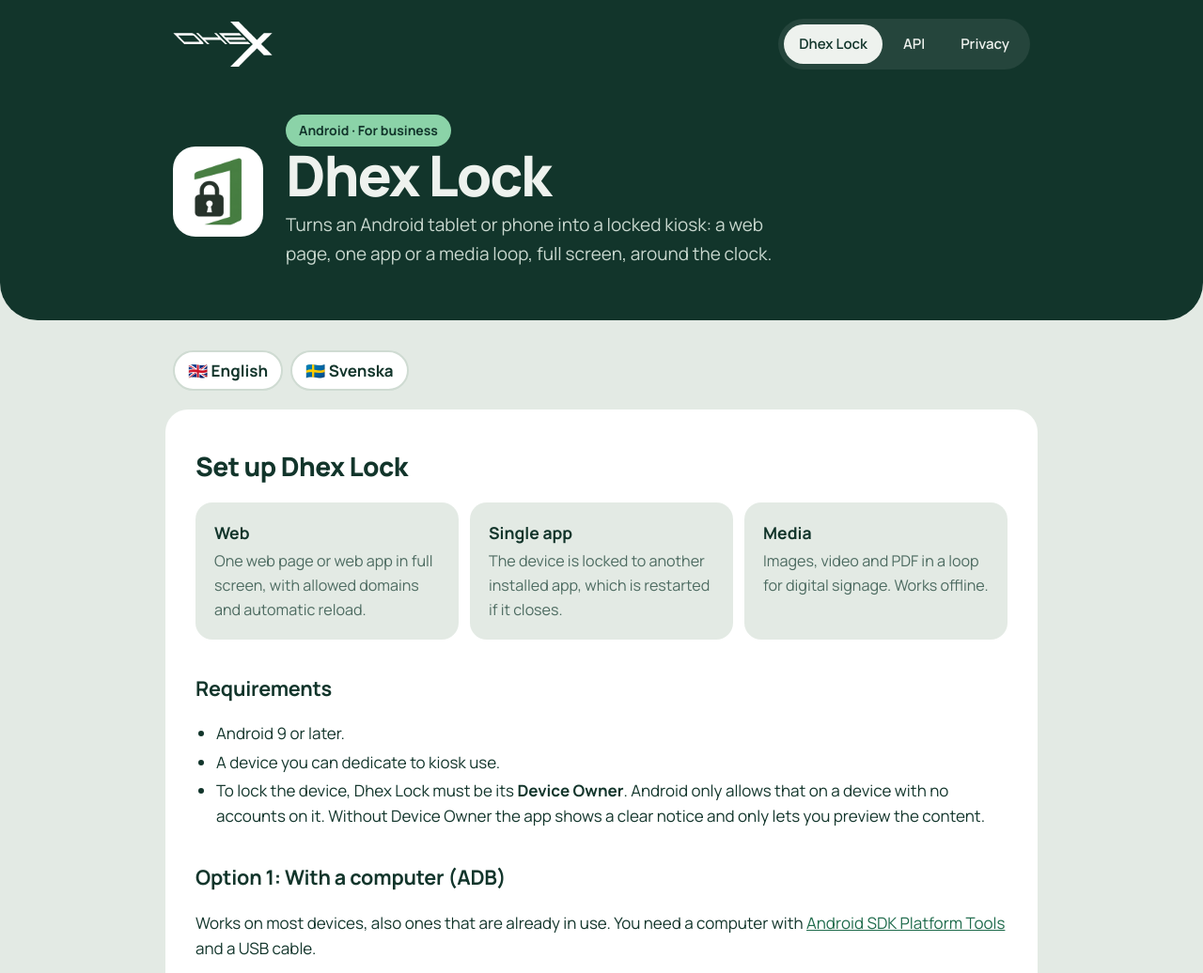
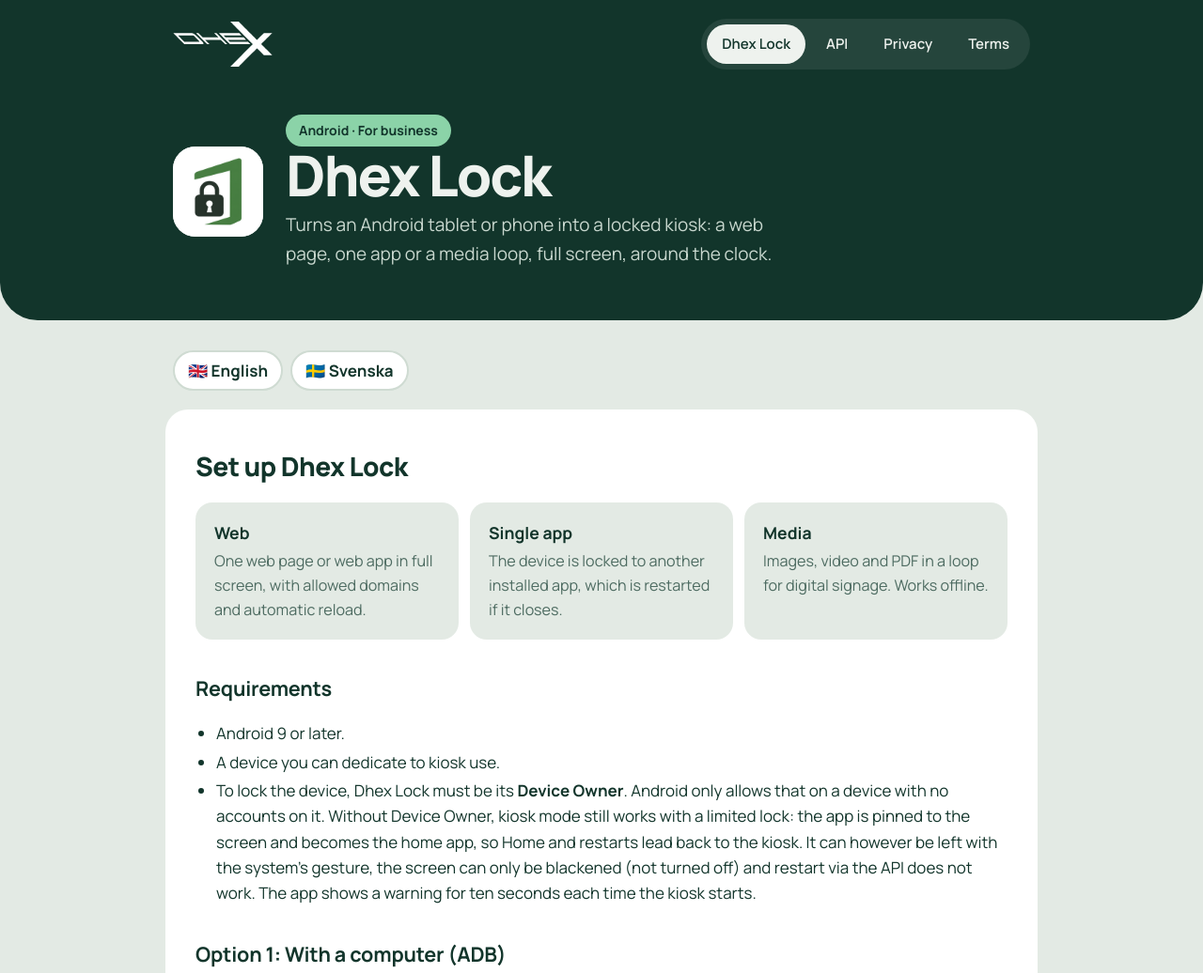
Before and after one commit to davvadoh/dhexab-apps, a plain HTML site: page dhex-lock/index.html in a window 1280 px wide. Shown: the top 1036 px of the page at 94% size. Drawn offline with Linux system fonts and the light colour scheme.

Commit message:
Add files via upload

```diff
--- a/dhex-lock/index.html
+++ b/dhex-lock/index.html
@@ -18,6 +18,7 @@
         <a href="./" aria-current="page">Dhex Lock</a>
         <a href="api/">API</a>
         <a href="privacy/">Privacy</a>
+        <a href="terms/">Terms</a>
       </nav>
     </div>
     <div class="hero">
@@ -50,7 +51,7 @@
     <ul>
       <li>Android 9 or later.</li>
       <li>A device you can dedicate to kiosk use.</li>
-      <li>To lock the device, Dhex Lock must be its <strong>Device Owner</strong>. Android only allows that on a device with no accounts on it. Without Device Owner the app shows a clear notice and only lets you preview the content.</li>
+      <li>To lock the device, Dhex Lock must be its <strong>Device Owner</strong>. Android only allows that on a device with no accounts on it. Without Device Owner, kiosk mode still works with a limited lock: the app is pinned to the screen and becomes the home app, so Home and restarts lead back to the kiosk. It can however be left with the system's gesture, the screen can only be blackened (not turned off) and restart via the API does not work. The app shows a warning for ten seconds each time the kiosk starts.</li>
     </ul>
 
     <h2>Option 1: With a computer (ADB)</h2>
@@ -106,7 +107,7 @@
     <ul>
       <li>Android 9 eller senare.</li>
       <li>En enhet som får användas enbart som kiosk.</li>
-      <li>För att låsa enheten måste Dhex Lock vara dess <strong>Device Owner</strong>. Android tillåter det bara på en enhet utan konton. Utan Device Owner visar appen en tydlig varning och låter dig bara förhandsvisa innehållet.</li>
+      <li>För att låsa enheten måste Dhex Lock vara dess <strong>Device Owner</strong>. Android tillåter det bara på en enhet utan konton. Utan Device Owner fungerar kioskläget ändå med begränsad låsning: appen fästs på skärmen och blir startskärm, så att hemknappen och omstarter leder tillbaka till kiosken. Den går dock att lämna med systemets gest, skärmen kan bara svärtas (inte släckas) och omstart via API:et fungerar inte. Appen visar en varning i tio sekunder varje gång kiosken startar.</li>
     </ul>
 
     <h2>Alternativ 1: Med en dator (ADB)</h2>
```
